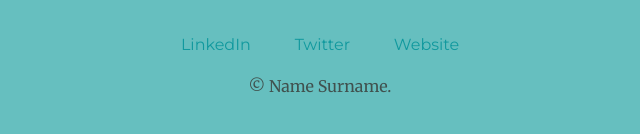
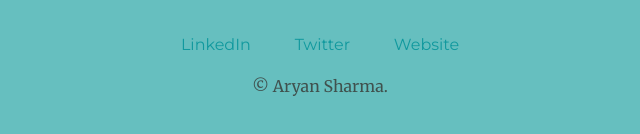
Before and after one commit to aryansharma56/CSS---Personal-Site, a plain HTML site: page index.html in a window 1280 px wide. Shown: the part 2283-2417 px from the top of the page, 320-960 px from the left. Drawn offline with Linux system fonts and the light colour scheme.

Commit message:
Add files via upload
name changed

```diff
--- a/index.html
+++ b/index.html
@@ -76,7 +76,7 @@
       <a class="footer-link" href="https://www.linkedin.com/">LinkedIn</a>
       <a class="footer-link" href="https://twitter.com/">Twitter</a>
       <a class="footer-link" href="https://www.appbrewery.co/">Website</a>
-      <p>© Name Surname.</p>
+      <p>© Aryan Sharma.</p>
     </div>
   </body>
 </html>
```
